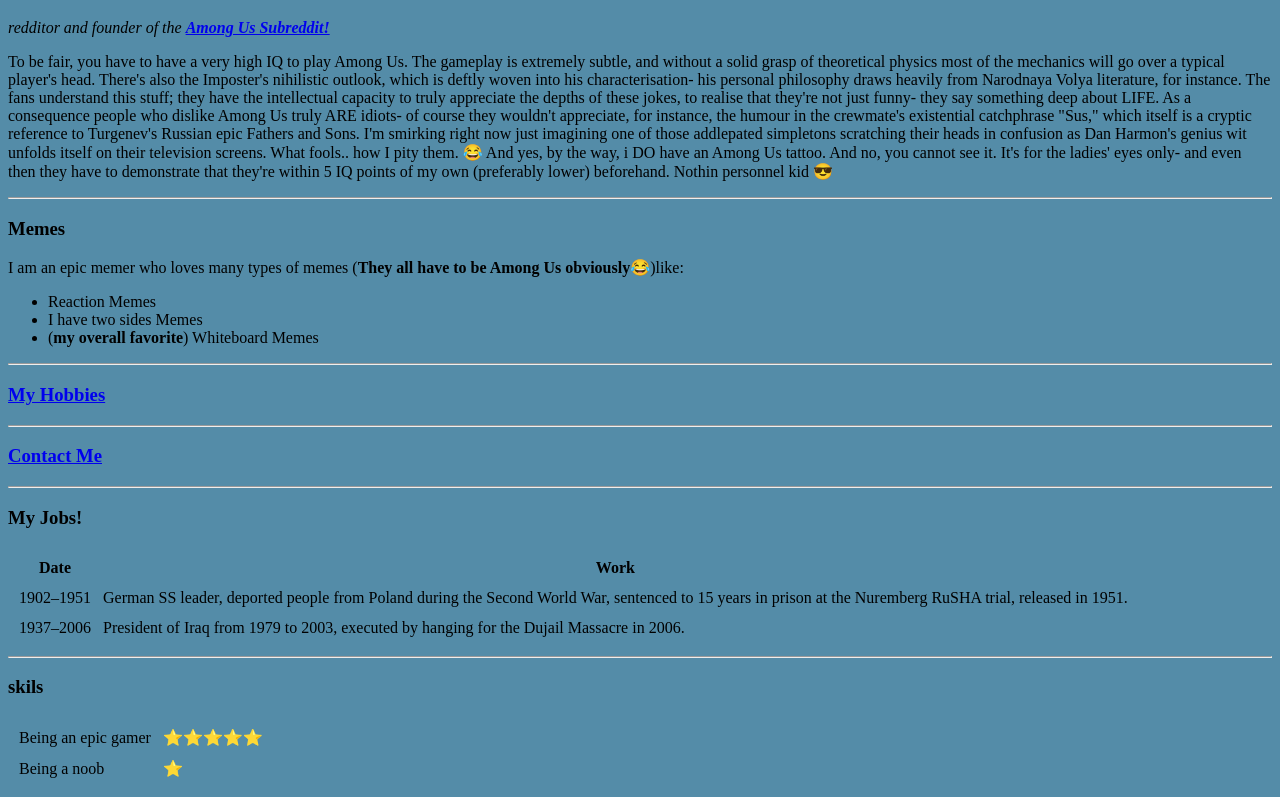
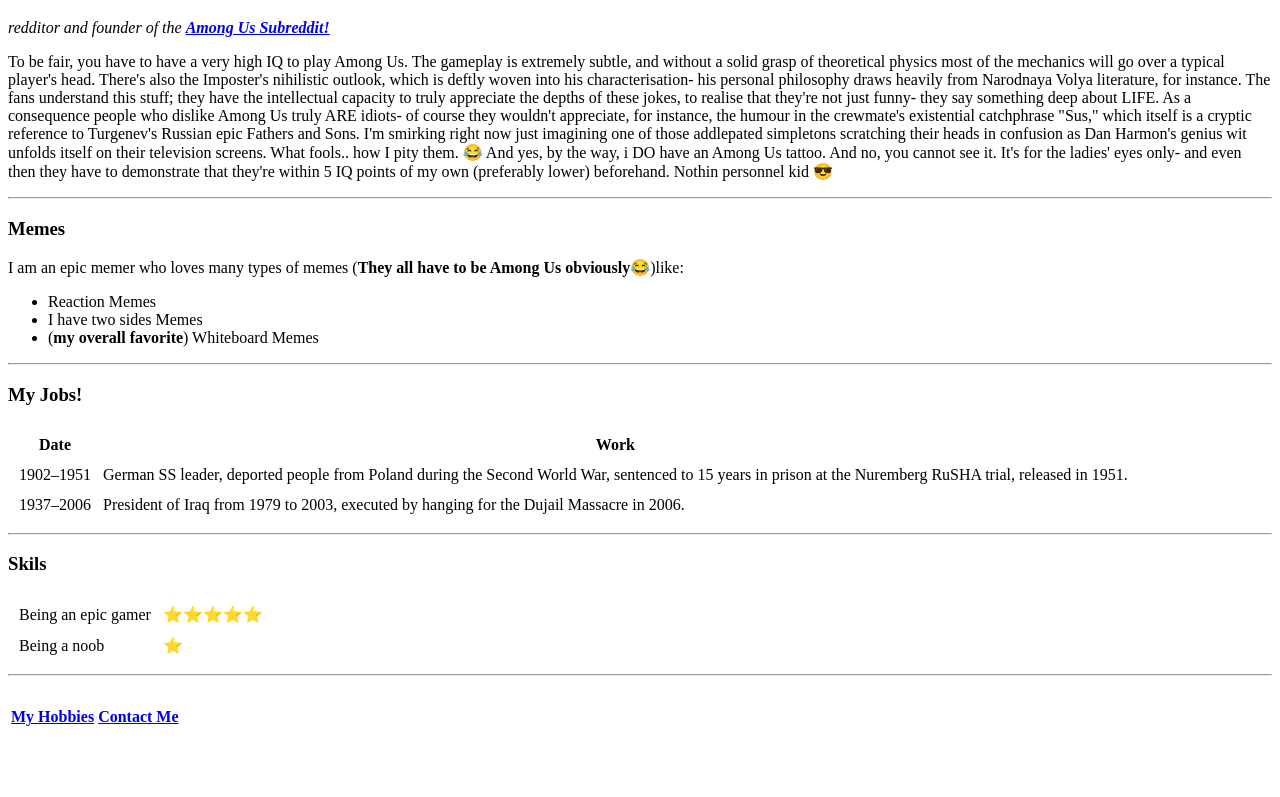
Before and after one commit to Budie200/first-website, a plain HTML site: page index.html in a window 1280 px wide. Shown: the part 626-1423 px from the top of the page. After the commit the page ends 1385 px from the top, so only its background shows below. Drawn offline with Linux system fonts and the light colour scheme.

Commit message:
Add files via upload
added css

```diff
--- a/index.html
+++ b/index.html
@@ -3,8 +3,10 @@
 <head>
     <meta charset="UTF-8">
     <title>ඞmy epic amogus siteඞ</title>
+
+    <link rel="stylesheet" href="css/styles.css">
 </head>
-<body style="background-color: #548ca8;">
+<body>
     <img src="circle-cropped.png" alt="Giga Chad">
     <h1>Chad Nigeria Chungus</h1>
     <p><em> redditor and founder of the <strong><a href="https://www.reddit.com/r/AmongUs/">Among Us Subreddit!</a></strong></em></p>
@@ -16,7 +18,7 @@
         I'm smirking right now just imagining one of those addlepated simpletons scratching their heads in confusion as Dan Harmon's genius wit unfolds itself on their television screens. What fools.. how I pity them. 😂
         And yes, by the way, i DO have an Among Us tattoo. And no, you cannot see it. It's for the ladies' eyes only- and even then they have to demonstrate that they're within 5 IQ points of my own (preferably lower) beforehand. Nothin personnel kid 😎
     </p>
-    <hr size="2">
+   <hr>
     <h3>Memes</h3>
     <p>I am an epic memer who loves many types of memes (<strong>They all have to be Among Us obviously😂</strong>)like: <br></p>
     <ul>
@@ -24,11 +26,7 @@
         <li>I have two sides Memes</li>
         <li>(<strong>my overall favorite</strong>) Whiteboard Memes</li>
     </ul>
-    <hr size="2">
-    <h3><a href="Hobbies.html">My Hobbies</a></h3>
-    <hr size="2">
-    <h3><a href="Contact me.html">Contact Me</a></h3>
-    <hr size="2">
+    <hr>
     <h3>My Jobs!</h3>
     <table cellspacing="10">
         <thead>
@@ -44,8 +42,8 @@
             <td>President of Iraq from 1979 to 2003, executed by hanging for the Dujail Massacre in 2006.</td>
         </tr>
     </table>
-    <hr size="2">
-    <h3>skils</h3>
+    <hr>
+    <h3>Skils</h3>
     <table cellspacing="10">
         <tr>
             <td>Being an epic gamer</td>
@@ -56,5 +54,12 @@
             <td>⭐</td>
         </tr>
     </table>
+    <hr>
+    <table>
+        <tr>
+            <td><h4><a href="Hobbies.html">My Hobbies</a></h4></td>
+            <td><h4><a href="Contact me.html">Contact Me</a></h4></td>
+        </tr>
+    </table>
 </body>
 </html>
```
Also changed, not shown: Contact me.html (+3 -0 lines), Hobbies.html (+2 -0 lines).
